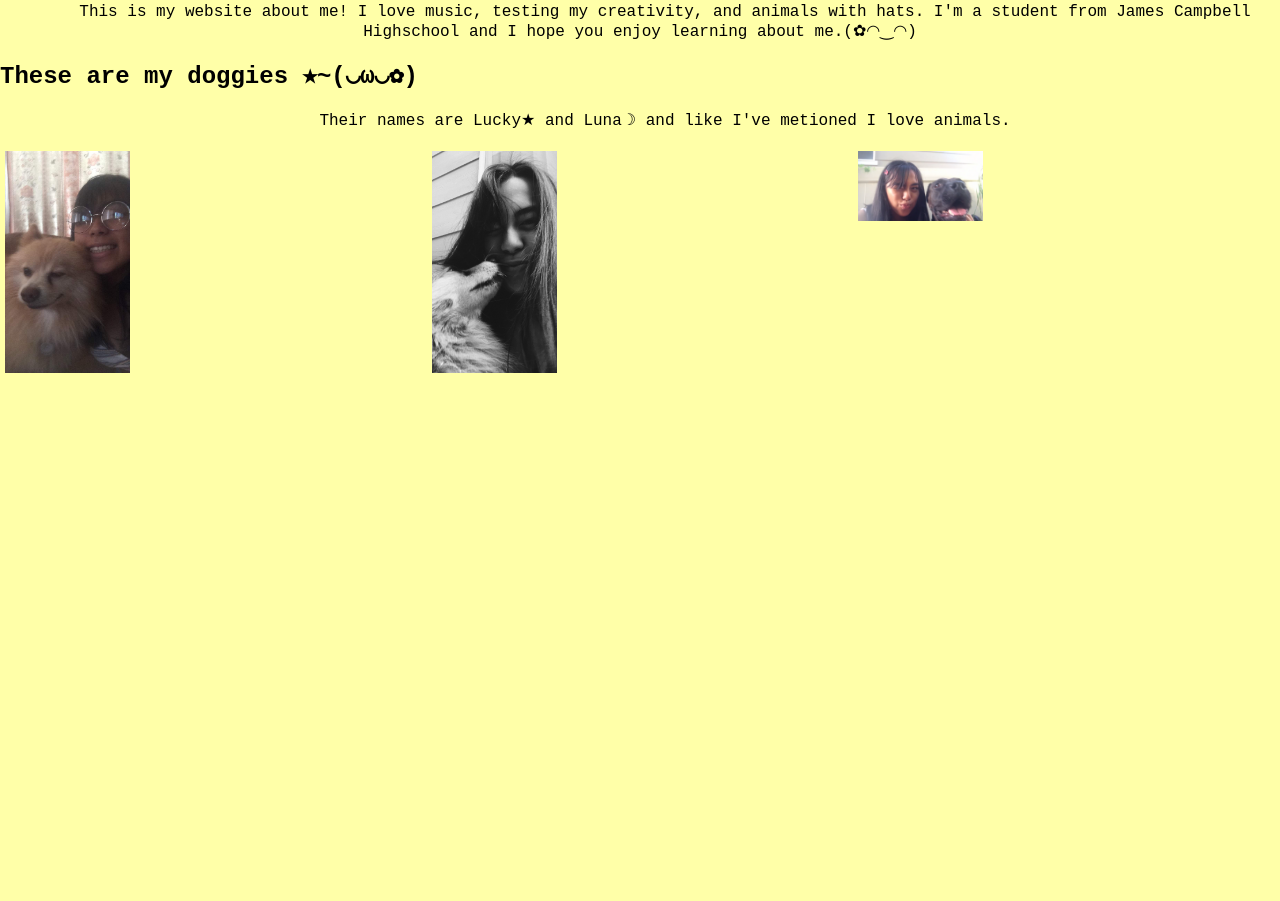
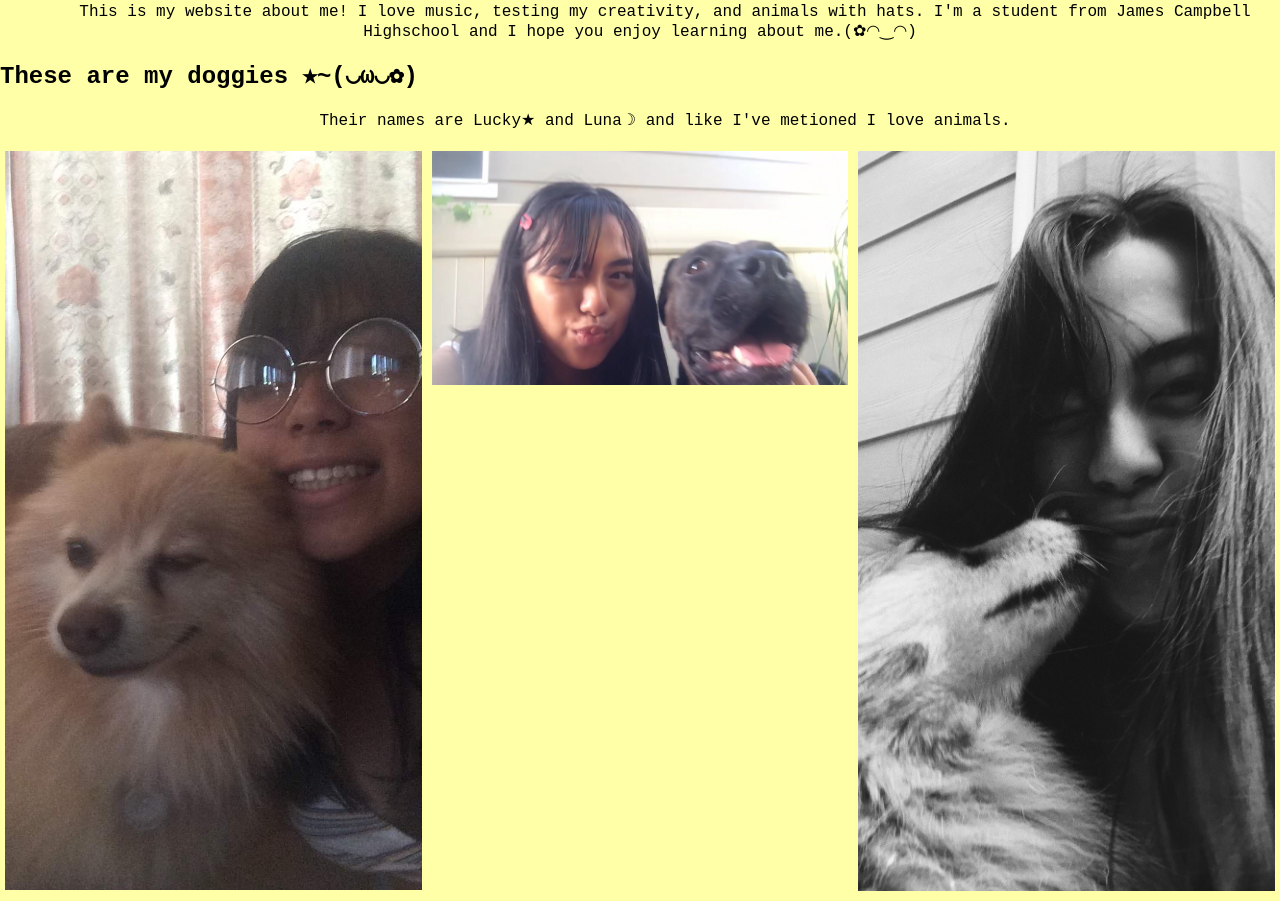
Before and after one commit to IzavelleM/Izavelle-Martos-3-, a plain HTML site: page index.html in a window 1280 px wide. Shown: the part 2625-3526 px from the top of the page. Before the commit the page ends 3008 px from the top, so only its background shows below. Drawn offline with Linux system fonts and the light colour scheme.

```diff
--- a/index.html
+++ b/index.html
@@ -48,13 +48,13 @@
 
 <div class="row">
   <div class="column">
-    <img src="IMG_7458.JPG" alt="lucky" style="width: 30%">
+    <img src="IMG_7458.JPG" alt="lucky" style="width: 100%">
   </div>
-  <div class="column">
-    <img src="31088D6E-8CCE-4B41-8C18-967DD555C680.jpg" alt="blackwhitelucky" style="width: 30%">
+<div class="column">
+    <img src="IMG_7455.PNG" alt="luna" style="width: 100%">
   </div>
-  <div class="column">
-    <img src="IMG_7455.PNG" alt="luna" style="width: 30%">
+<div class="column">
+    <img src="31088D6E-8CCE-4B41-8C18-967DD555C680.jpg" alt="blackwhitelucky" style="width: 100%">
   </div>
 </div>
 
```
